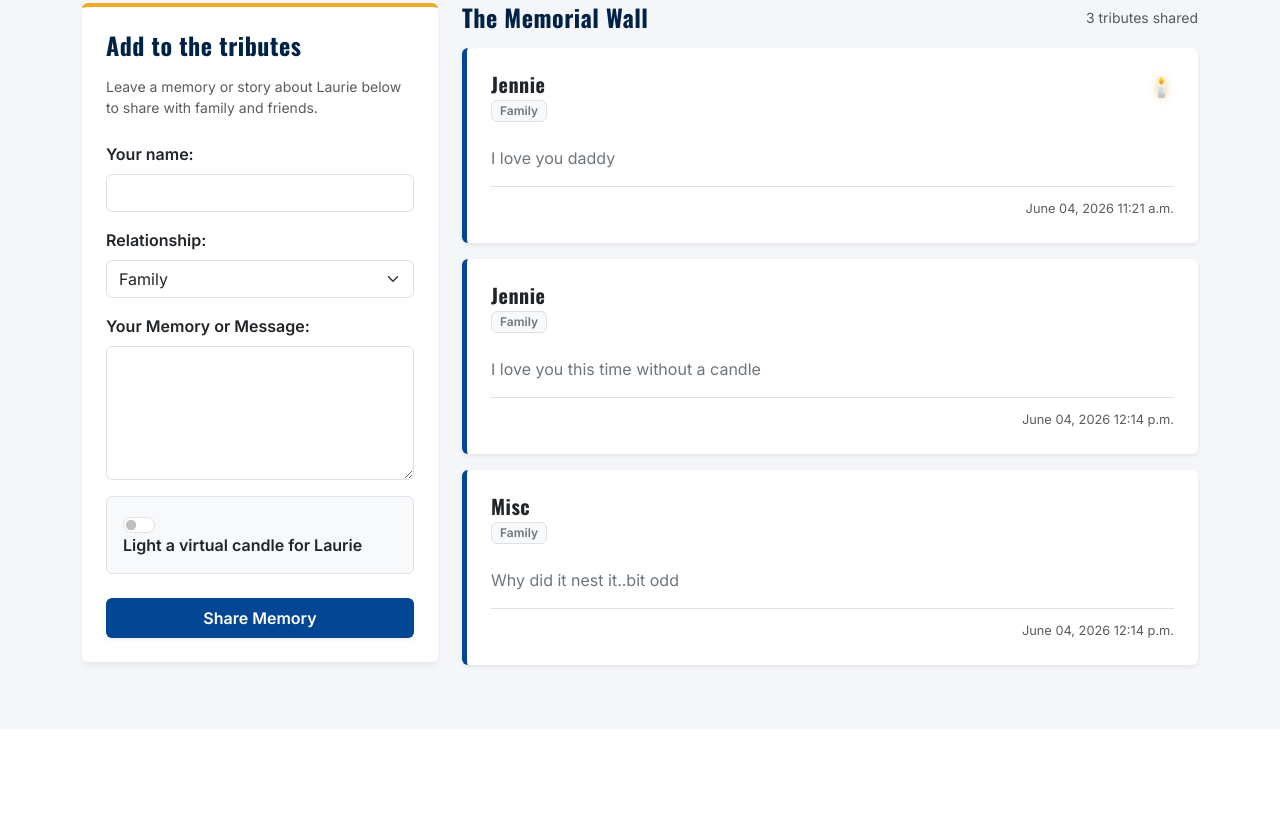
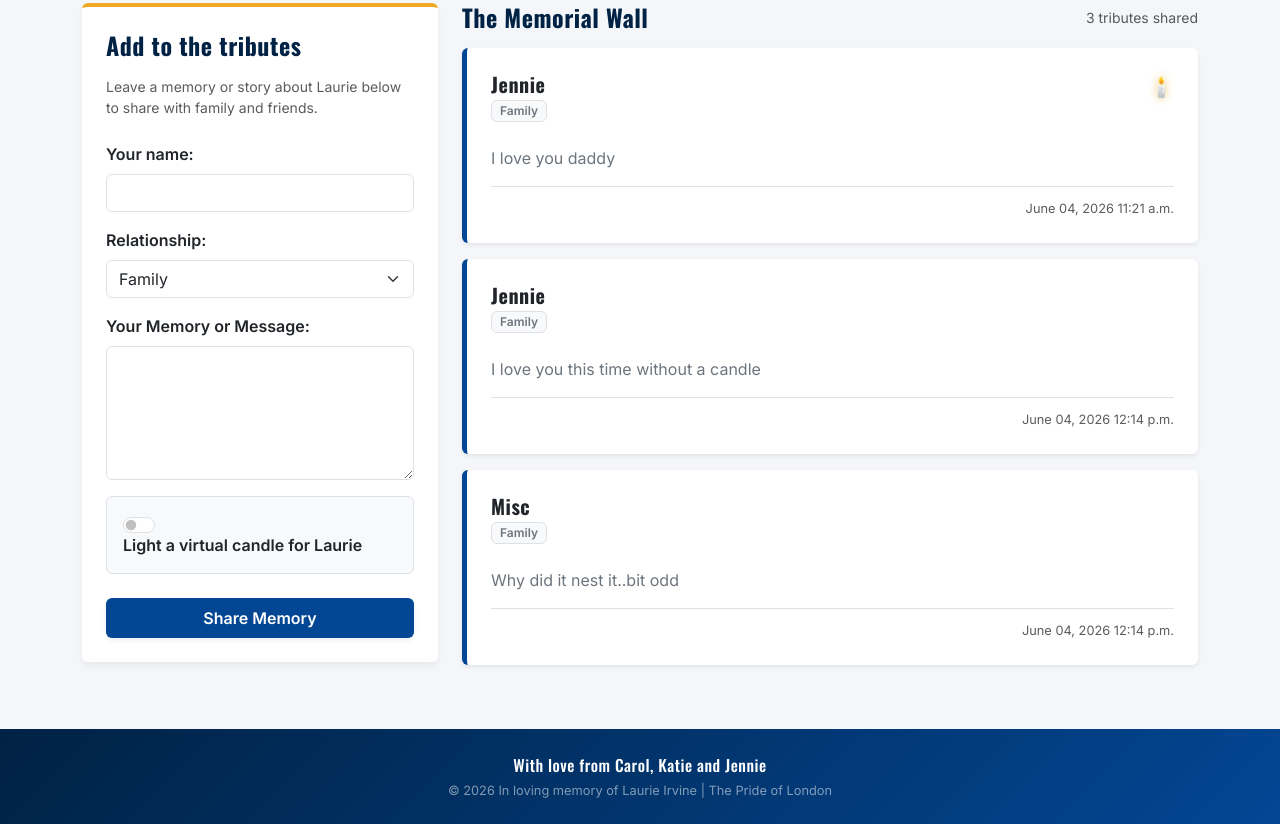
Before and after one commit to MrsG33k/laurie-irvine-memorial, a Django app: page / in a window 1280 px wide. Shown: the part 471-1295 px from the top of the page. Before the commit the page ends 1141 px from the top, so only its background shows below. Run offline with Django 5.2, Linux system fonts and the light colour scheme; data comes from the database, SQL or seed files in the repository.

Commit message:
Add: Added basic footer to index and styling.

```diff
--- a/tracker/static/tracker/css/style.css
+++ b/tracker/static/tracker/css/style.css
@@ -144,3 +144,9 @@ h1, h2, h3, h4, h5, h6, .display-4 {
     max-height: 280px;
     filter: drop-shadow(0 4px 10px rgba(0,0,0,0.3));
 }
+
+/*Footer Styling */
+.footer {
+    font-family: 'Oswald', sans-serif;
+    letter-spacing: 0.5px;
+}
--- a/tracker/templates/tracker/index.html
+++ b/tracker/templates/tracker/index.html
@@ -123,6 +123,12 @@
             </div>
         </div>
     </main>
+    <footer class="stadium-header py-4 mt-5">
+        <div class="container text-center text-white">
+            <p class="m-0 mb-1 footer">With love from Carol, Katie and Jennie</p>
+            <p class="m-0 small text-white-50 small-text">© 2026 In loving memory of Laurie Irvine | The Pride of London</p>
+        </div>
+    </footer>
     <script src="https://cdn.jsdelivr.net/npm/bootstrap@5.3.2/dist/js/bootstrap.bundle.min.js"></script>
 </body>
 </html>
```
